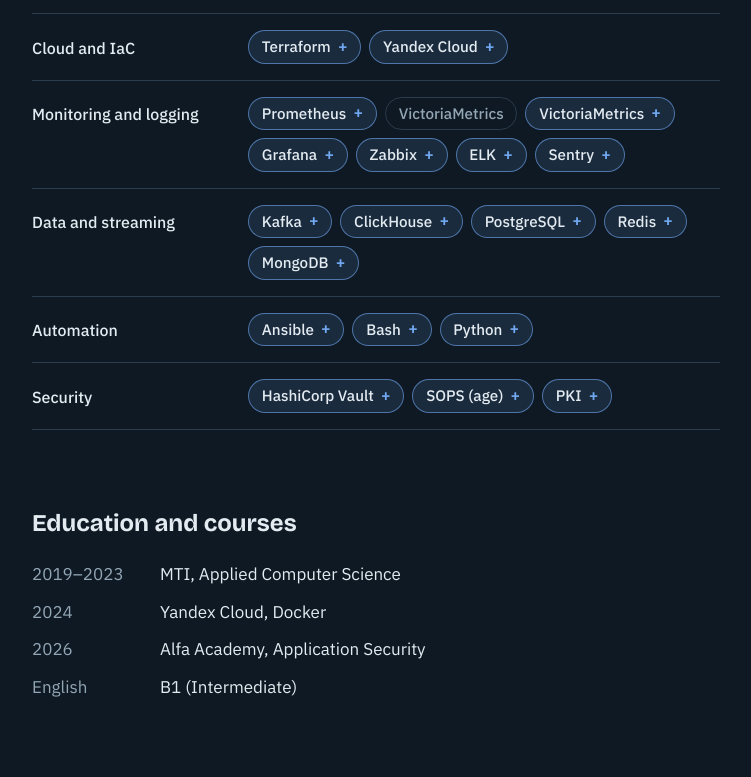
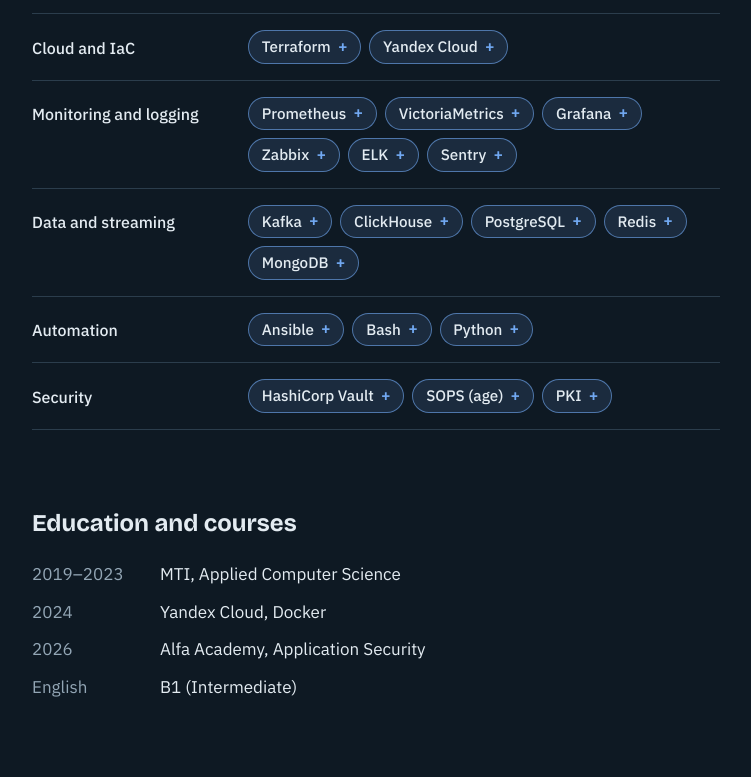
Before and after one commit to DePhobos/dephobos.github.io, a plain HTML site: page index.html in a window 1280 px wide. Shown: the part 2625-3402 px from the top of the page, without its empty margins (264-1015 px from the left). Drawn offline with nearby package versions, Linux system fonts and the light colour scheme.

Commit message:
Remove extra VictoriaMetric chip

```diff
--- a/index.html
+++ b/index.html
@@ -382,7 +382,6 @@ footer code{font-size:.85em}
       <h3 class="sk-label"><span data-l="en">Monitoring and logging</span><span data-l="ru">Мониторинг и логи</span></h3>
       <ul class="chips">
         <li><button type="button" class="chip" aria-expanded="false" aria-controls="n-prom">Prometheus</button></li>
-        <li><span class="chip">VictoriaMetrics</span></li>
         <li><button type="button" class="chip" aria-expanded="false" aria-controls="n-victoria">VictoriaMetrics</button></li>
         <li><button type="button" class="chip" aria-expanded="false" aria-controls="n-grafana">Grafana</button></li>
         <li><button type="button" class="chip" aria-expanded="false" aria-controls="n-zabbix">Zabbix</button></li>
```
